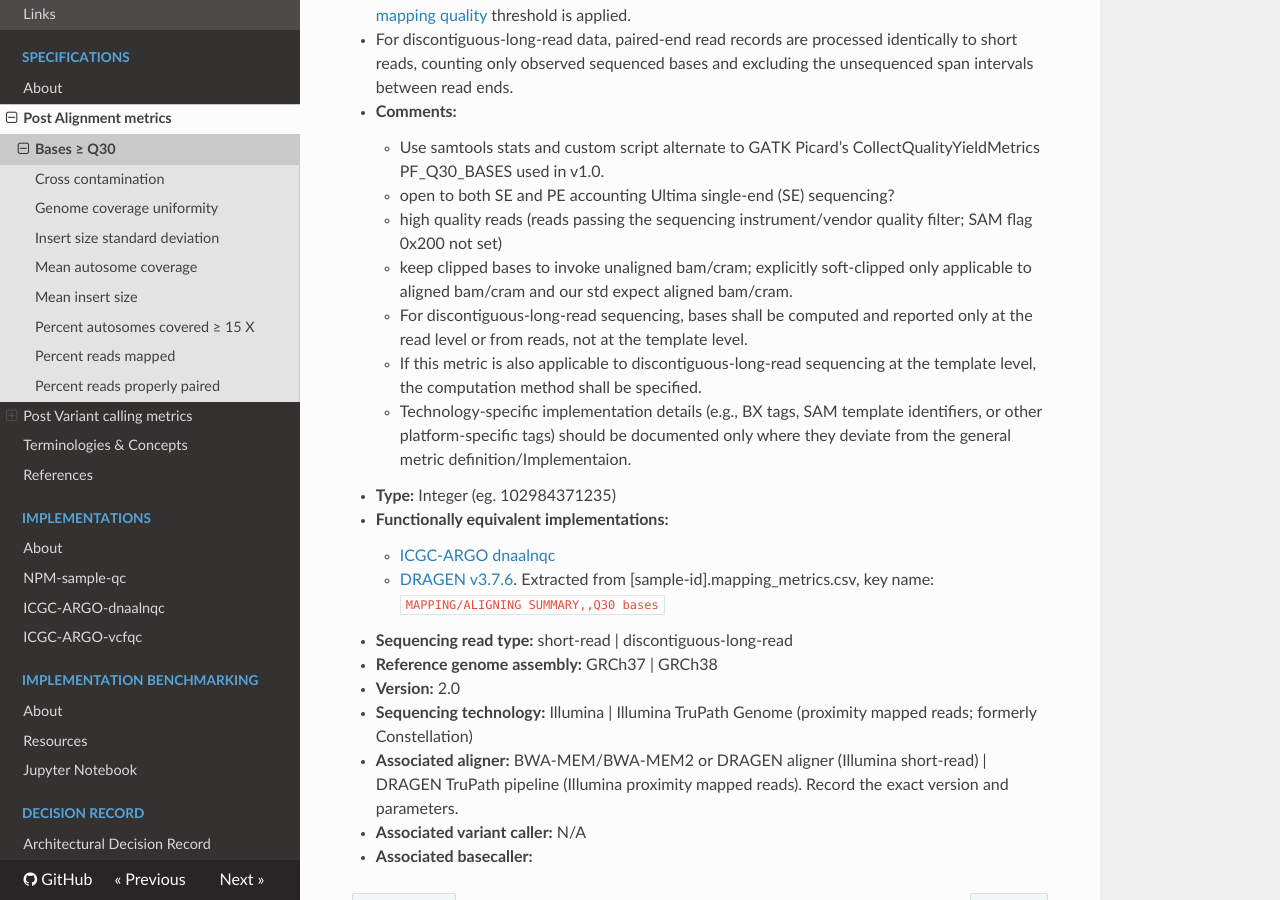
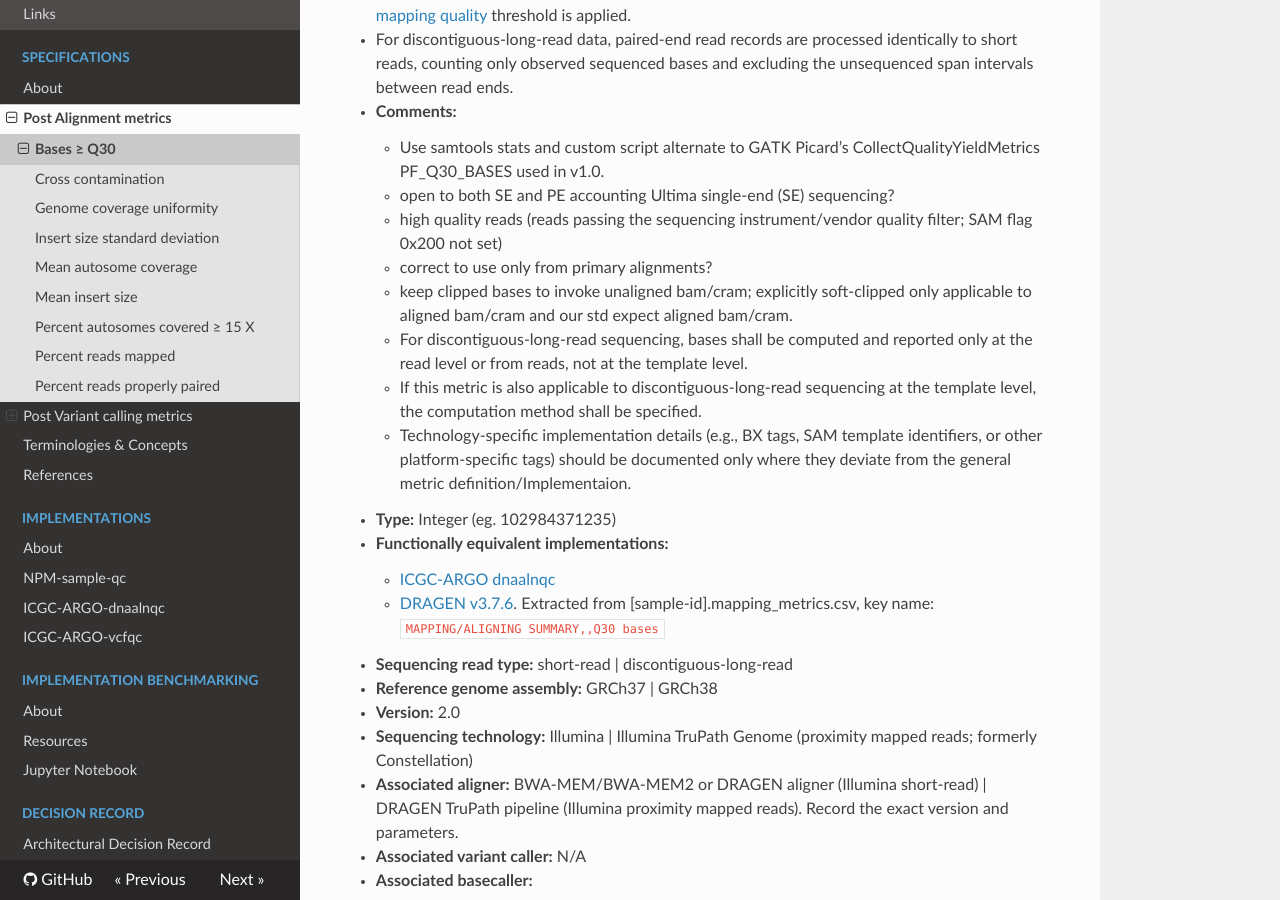
Before and after one commit to ga4gh/quality-control-wgs, an MkDocs documentation site: the page built from docs/metrics_definitions/bases-q30.md, in a window 1280 px wide and 900 px high, scrolled down 492 px. Built offline with MkDocs 1.6.1, drawn with Linux system fonts in a browser that asks for light colours; nearby versions of some CDN libraries.

Commit message:
update bases-q30 metrics  dev version awaiting further input/feedback

```diff
--- a/docs/metrics_definitions/bases-q30.md
+++ b/docs/metrics_definitions/bases-q30.md
@@ -11,6 +11,7 @@
     - Use samtools stats and custom script alternate to GATK Picard’s CollectQualityYieldMetrics PF_Q30_BASES used in v1.0.
     - open to both SE and PE accounting Ultima single-end (SE) sequencing?
     - high quality reads (reads passing the sequencing instrument/vendor quality filter; SAM flag 0x200 not set)
+    - correct to use only from primary alignments?
     - keep clipped bases to invoke unaligned bam/cram; explicitly soft-clipped only applicable to aligned bam/cram and our std expect aligned bam/cram.
     - For discontiguous-long-read sequencing, bases shall be computed and reported only at the read level or from reads, not at the template level.
     - If this metric is also applicable to discontiguous-long-read sequencing at the template level, the computation method shall be specified.
```
